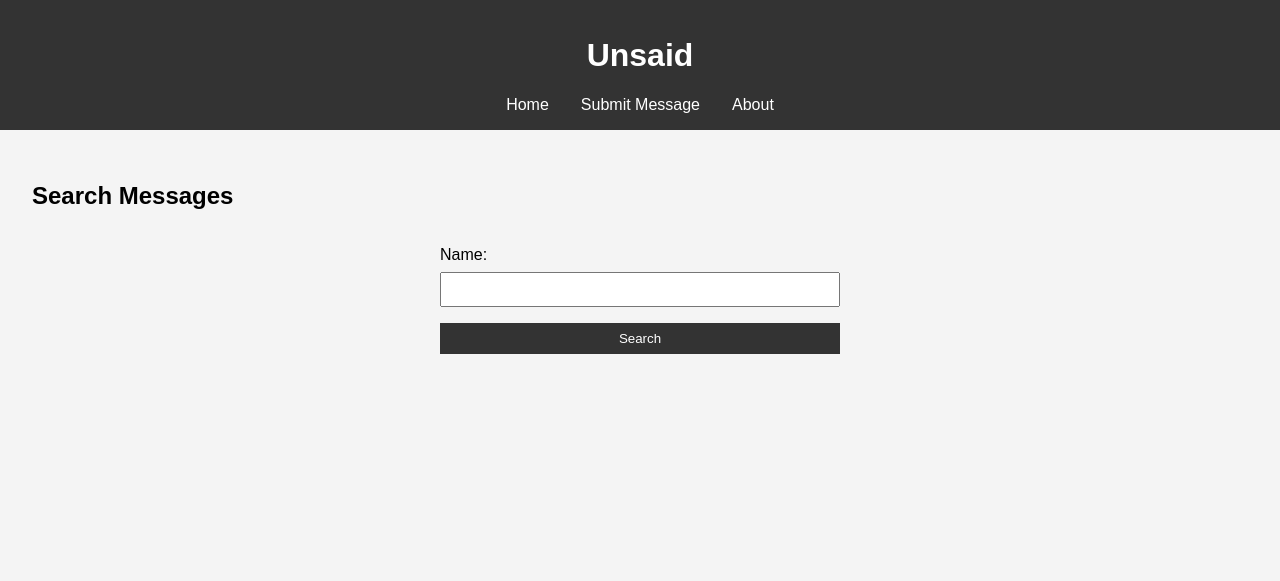
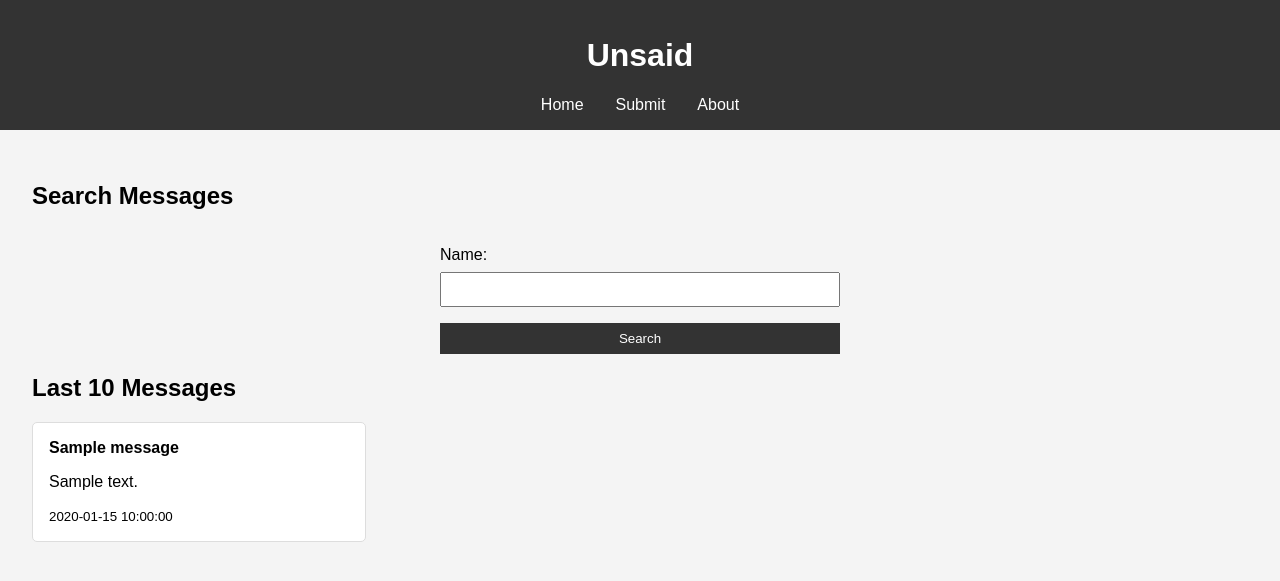
Before and after one commit to HoundSec/unsaid, a Flask app: page / in a window 1280 px wide. Shown: the top 581 px of the page. Run offline with Flask 3, Linux system fonts and the light colour scheme; a database or web service that is not in the repository returns one stand-in record (values such as "Sample title").

Commit message:
noodles02

```diff
--- a/app.py
+++ b/app.py
@@ -8,14 +8,15 @@ db = DB()
 
 @app.route('/')
 def home():
-    return render_template('home.html')
-@app.route('/about')
-def about():
-    return render_template('about.html')
+    try:
+        last_ten_messages = db.fetch_last_ten_messages()
+        return render_template('home.html', last_ten_messages=last_ten_messages)
+    except Exception as e:
+        return str(e)
 
 @app.route('/messages', methods=['POST'])
 def messages():
-    name = request.form['name']
+    name = request.form['name'].title()
     try:
         messages = db.collection.find({'name': name})
         return render_template('messages.html', messages=messages)
@@ -25,7 +26,7 @@ def messages():
 @app.route('/submit', methods=['GET', 'POST'])
 def submit_message():
     if request.method == 'POST':
-        name = request.form['name']
+        name = request.form['name'].title()
         message = request.form['message']
         try:
             result = db.submit_message(name, message)
@@ -34,5 +35,9 @@ def submit_message():
             return str(e)
     return render_template('submit.html')
 
+@app.route('/about')
+def about():
+    return render_template('about.html')
+
 if __name__ == "__main__":
     app.run(debug=True,host="0.0.0.0")
--- a/dbm.py
+++ b/dbm.py
@@ -3,7 +3,6 @@ from datetime import datetime, timezone, timedelta
 from os import getenv
 from dotenv import load_dotenv
 load_dotenv()
-
 
 class DB:
     def __init__(self):
@@ -34,5 +33,8 @@ class DB:
         except Exception as e:
             raise Exception("Error fetching messages: ", e)
 
+    def fetch_last_ten_messages(self):
+        return self.fetch_messages(10)
+
     def close(self):
         self.client.close()
--- a/templates/base.html
+++ b/templates/base.html
@@ -3,7 +3,7 @@
 <head>
     <meta charset="UTF-8">
     <meta name="viewport" content="width=device-width, initial-scale=1.0">
-    <title>{% block title %}Unsent Project Clone{% endblock %}</title>
+    <title>{% block title %}Unsaid{% endblock %}</title>
     <link rel="stylesheet" href="{{ url_for('static', filename='style.css') }}">
 </head>
 <body>
@@ -12,7 +12,7 @@
         <nav>
             <ul>
                 <li><a href="{{ url_for('home') }}">Home</a></li>
-                <li><a href="{{ url_for('submit_message') }}">Submit Message</a></li>
+                <li><a href="{{ url_for('submit_message') }}">Submit</a></li>
                 <li><a href="{{ url_for('about') }}">About</a></li>
             </ul>
         </nav>
--- a/templates/home.html
+++ b/templates/home.html
@@ -9,4 +9,15 @@
         <input type="text" id="name" name="name" required>
         <button type="submit">Search</button>
     </form>
+
+    <h2>Last 10 Messages</h2>
+    <div class="messages-container">
+        {% for message in last_ten_messages %}
+            <div class="message-card">
+                <strong>{{ message.name }}</strong>
+                <p>{{ message.message }}</p>
+                <small>{{ message.timestamp }}</small>
+            </div>
+        {% endfor %}
+    </div>
 {% endblock %}
```
